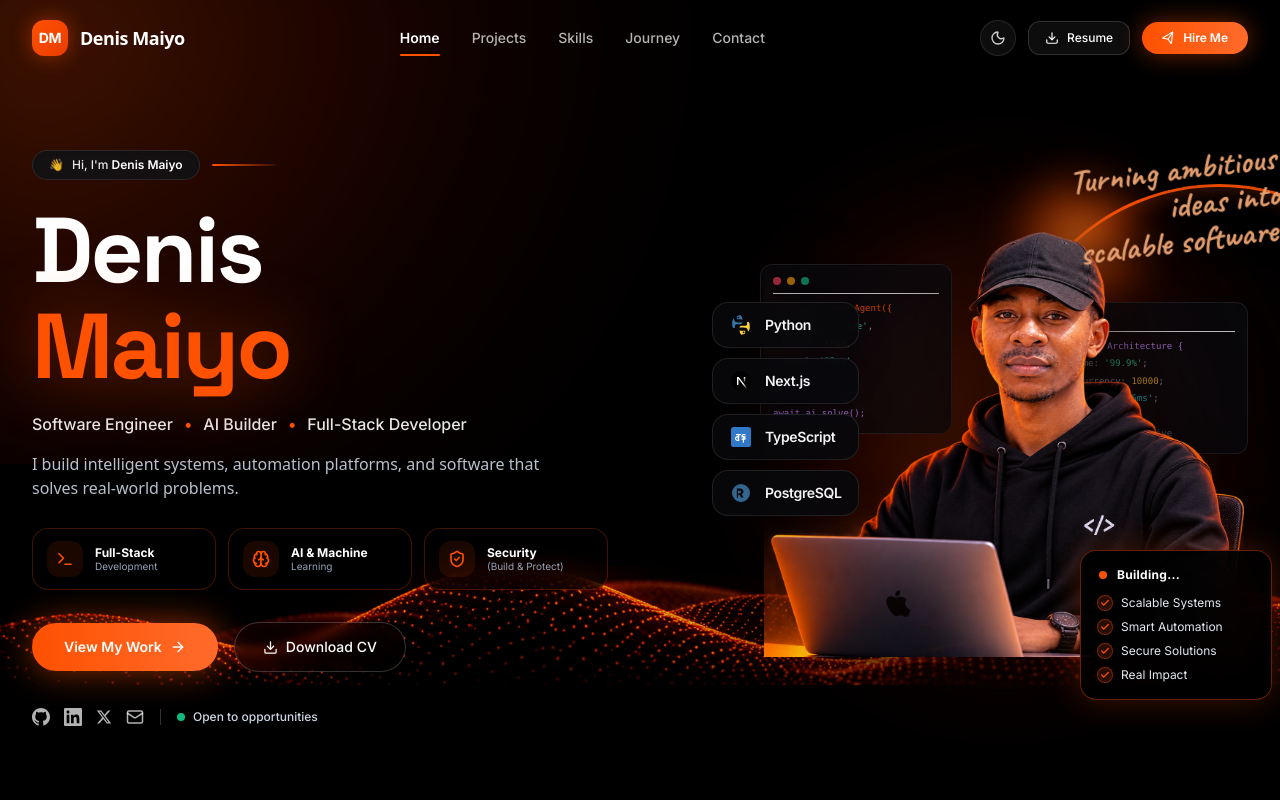
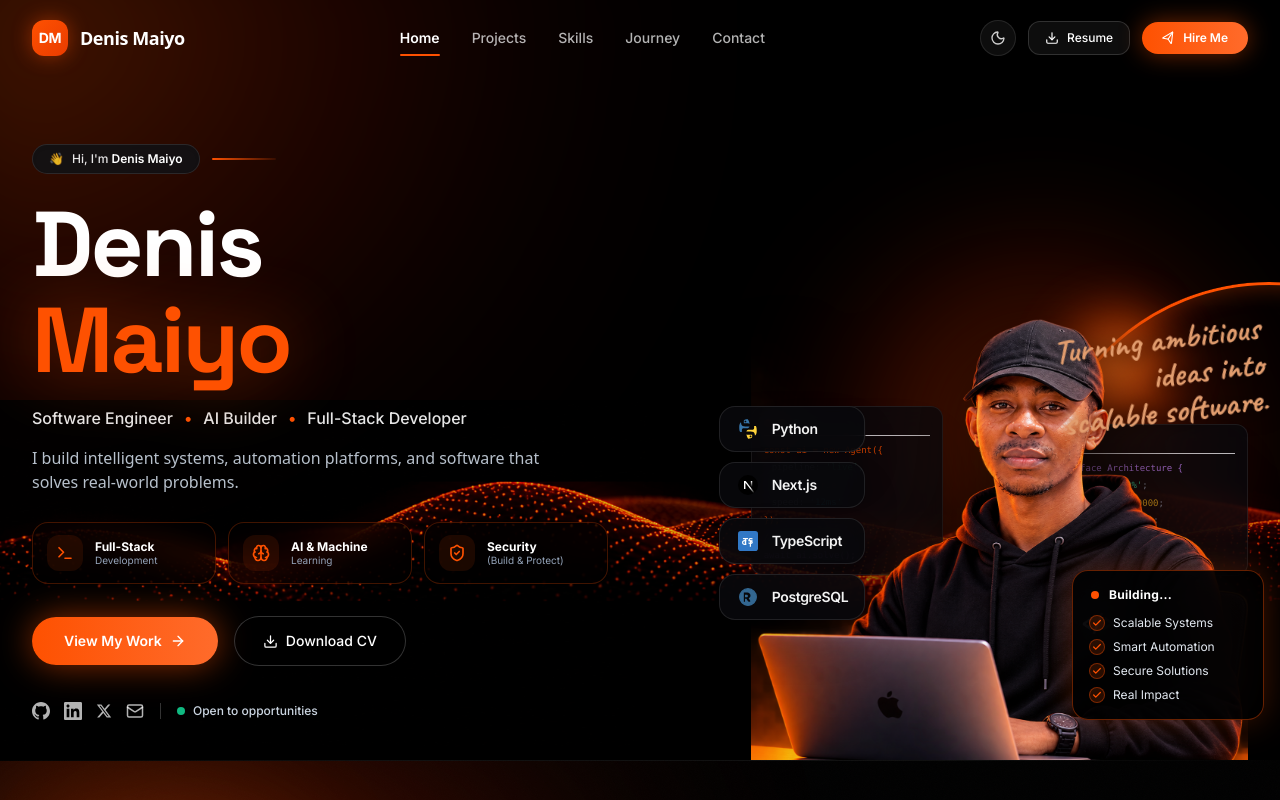
Before and after one commit to MaiyoDenis/personal_website, a Next.js app: page / in a window 1280 px wide. Shown: the top 800 px of the page. Built offline with nearby package versions, Linux system fonts and the light colour scheme.

Commit message:
fix(hero): eliminate bottom space, seat portrait on footer wave, and align glowing ring to head

```diff
--- a/components/hero/Hero.tsx
+++ b/components/hero/Hero.tsx
@@ -6,7 +6,7 @@ import HeroRight from "./HeroRight";
 
 export default function Hero() {
   return (
-    <section className="relative min-h-screen flex items-center overflow-hidden pt-28 pb-20 lg:pt-32 lg:pb-24 bg-black">
+    <section className="relative min-h-[92vh] lg:min-h-[95vh] lg:h-[95vh] flex flex-col justify-end overflow-hidden pt-20 sm:pt-24 lg:pt-20 pb-0 bg-black">
       {/* ── 1. Top-Left Volumetric Radiant Glow ── */}
       <div
         aria-hidden="true"
@@ -29,22 +29,22 @@ export default function Hero() {
           width={2144}
           height={733}
           priority
-          className="w-full h-auto max-h-[260px] sm:max-h-[340px] lg:max-h-[380px] object-cover object-bottom opacity-85 mix-blend-screen"
+          className="w-full h-auto max-h-[220px] sm:max-h-[300px] lg:max-h-[360px] object-cover object-bottom opacity-85 mix-blend-screen"
         />
         {/* Soft bottom edge fade */}
-        <div className="absolute inset-x-0 bottom-0 h-10 bg-gradient-to-t from-black to-transparent" />
+        <div className="absolute inset-x-0 bottom-0 h-6 bg-gradient-to-t from-black to-transparent" />
       </div>
 
       {/* ── 3. Main Hero Two-Column Grid ── */}
-      <div className="relative z-20 mx-auto w-full max-w-7xl px-6 lg:px-8">
-        <div className="grid grid-cols-1 lg:grid-cols-12 gap-12 lg:gap-8 items-center">
+      <div className="relative z-20 mx-auto w-full max-w-7xl px-6 lg:px-8 pb-0">
+        <div className="grid grid-cols-1 lg:grid-cols-12 gap-8 lg:gap-4 items-end">
           {/* Left Column: Greeting, Name, Role, Features, CTAs, Socials (7 cols) */}
-          <div className="lg:col-span-7 flex flex-col justify-center">
+          <div className="lg:col-span-7 flex flex-col justify-end pb-8 sm:pb-12 lg:pb-10">
             <HeroLeft />
           </div>
 
           {/* Right Column: Glowing Ring, Floating Tech Pills, Portrait & Building Card (5 cols) */}
-          <div className="lg:col-span-5 flex items-center justify-center">
+          <div className="lg:col-span-5 flex items-end justify-center self-end">
             <HeroRight />
           </div>
         </div>
--- a/components/hero/HeroRight.tsx
+++ b/components/hero/HeroRight.tsx
@@ -26,39 +26,39 @@ const buildingList = [
 
 export default function HeroRight() {
   return (
-    <div className="relative w-full max-w-[620px] mx-auto flex items-center justify-center min-h-[520px] sm:min-h-[580px] lg:min-h-[620px] select-none">
-      {/* ── 1. Volumetric Flame Ambient Glow ── */}
+    <div className="relative w-full max-w-[500px] sm:max-w-[560px] lg:max-w-[620px] flex items-end justify-center select-none pb-0">
+      {/* ── 1. Volumetric Flame Ambient Glow (Centered behind Denis's head/neck at 58% X) ── */}
       <div
         aria-hidden="true"
-        className="absolute top-1/2 left-1/2 -translate-x-1/2 -translate-y-1/2 w-[420px] sm:w-[520px] h-[420px] sm:h-[520px] rounded-full pointer-events-none z-0"
+        className="absolute top-[30%] left-[58%] -translate-x-1/2 -translate-y-1/2 w-[380px] sm:w-[480px] h-[380px] sm:h-[480px] rounded-full pointer-events-none z-0"
         style={{
           background:
-            "radial-gradient(circle at center, rgba(254, 81, 1, 0.45) 0%, rgba(220, 35, 0, 0.2) 42%, transparent 72%)",
+            "radial-gradient(circle at center, rgba(254, 81, 1, 0.48) 0%, rgba(220, 35, 0, 0.22) 42%, transparent 72%)",
           filter: "blur(60px)",
         }}
       />
 
-      {/* ── 2. Glowing Neon Orange Ring (Behind Head & Shoulders) ── */}
+      {/* ── 2. Glowing Neon Orange Ring (Accurately centered at 58% X, arching over cap) ── */}
       <motion.div
         initial={{ scale: 0.9, opacity: 0 }}
         animate={{ scale: 1, opacity: 1 }}
         transition={{ duration: 0.8, ease: [0.16, 1, 0.3, 1] }}
         aria-hidden="true"
-        className="absolute top-[6%] sm:top-[8%] lg:top-[9%] left-1/2 -translate-x-1/2 w-[310px] sm:w-[390px] lg:w-[430px] h-[310px] sm:h-[390px] lg:h-[430px] rounded-full border-[3.5px] border-[#FE5101] pointer-events-none z-10"
+        className="absolute -top-3 sm:-top-5 lg:-top-6 left-[58%] -translate-x-1/2 w-[330px] sm:w-[410px] lg:w-[460px] h-[330px] sm:h-[410px] lg:h-[460px] rounded-full border-[3.5px] border-[#FE5101] pointer-events-none z-10"
         style={{
           boxShadow:
             "0 0 25px #FE5101, 0 0 50px rgba(254, 81, 1, 0.85), 0 0 90px rgba(254, 81, 1, 0.5), inset 0 0 25px rgba(254, 81, 1, 0.35)",
           maskImage:
-            "linear-gradient(to bottom, rgba(0,0,0,1) 0%, rgba(0,0,0,1) 68%, rgba(0,0,0,0) 90%)",
+            "linear-gradient(to bottom, rgba(0,0,0,1) 0%, rgba(0,0,0,1) 65%, rgba(0,0,0,0) 86%)",
           WebkitMaskImage:
-            "linear-gradient(to bottom, rgba(0,0,0,1) 0%, rgba(0,0,0,1) 68%, rgba(0,0,0,0) 90%)",
+            "linear-gradient(to bottom, rgba(0,0,0,1) 0%, rgba(0,0,0,1) 65%, rgba(0,0,0,0) 86%)",
         }}
       />
 
-      {/* ── 3. Top-Right Intense Neon Flare / Hotspot (Matches 1-2 o'clock burst) ── */}
+      {/* ── 3. Top-Right Intense Neon Flare / Hotspot (Matches 1-2 o'clock burst on ring) ── */}
       <div
         aria-hidden="true"
-        className="absolute top-[6%] sm:top-[7%] right-[16%] sm:right-[18%] lg:right-[20%] w-36 h-36 rounded-full pointer-events-none z-10 opacity-90"
+        className="absolute -top-2 sm:-top-3 right-[8%] sm:right-[10%] lg:right-[12%] w-36 h-36 rounded-full pointer-events-none z-10 opacity-90"
         style={{
           background:
             "radial-gradient(circle at center, rgba(255, 150, 50, 0.95) 0%, rgba(254, 81, 1, 0.7) 35%, rgba(220, 35, 0, 0.2) 60%, transparent 80%)",
@@ -72,7 +72,7 @@ export default function HeroRight() {
         initial={{ opacity: 0, x: -30 }}
         animate={{ opacity: 0.8, x: 0 }}
         transition={{ duration: 0.8, delay: 0.2 }}
-        className="hidden sm:block absolute top-[22%] left-0 -translate-x-4 lg:-translate-x-10 w-48 rounded-xl border border-white/10 bg-[#090a0f]/90 p-3 shadow-2xl backdrop-blur-md z-10 font-mono text-[9px] pointer-events-none"
+        className="hidden sm:block absolute top-[22%] left-0 -translate-x-2 lg:-translate-x-6 w-48 rounded-xl border border-white/10 bg-[#090a0f]/90 p-3 shadow-2xl backdrop-blur-md z-10 font-mono text-[9px] pointer-events-none"
       >
         <div className="flex items-center gap-1.5 pb-2 mb-2 border-b border-white/8">
           <div className="h-2 w-2 rounded-full bg-rose-500/80" />
@@ -95,7 +95,7 @@ export default function HeroRight() {
         initial={{ opacity: 0, x: 30 }}
         animate={{ opacity: 0.8, x: 0 }}
         transition={{ duration: 0.8, delay: 0.25 }}
-        className="hidden sm:block absolute top-[28%] right-0 translate-x-4 lg:translate-x-8 w-52 rounded-xl border border-white/10 bg-[#090a0f]/90 p-3 shadow-2xl backdrop-blur-md z-10 font-mono text-[9px] pointer-events-none"
+        className="hidden sm:block absolute top-[26%] right-0 translate-x-2 lg:translate-x-4 w-52 rounded-xl border border-white/10 bg-[#090a0f]/90 p-3 shadow-2xl backdrop-blur-md z-10 font-mono text-[9px] pointer-events-none"
       >
         <div className="flex items-center gap-1.5 pb-2 mb-2 border-b border-white/8">
           <div className="h-2 w-2 rounded-full bg-rose-500/80" />
@@ -112,12 +112,12 @@ export default function HeroRight() {
         </div>
       </motion.div>
 
-      {/* ── 5. Main Subject: Denis Maiyo Cut-out (profile.png) ── */}
+      {/* ── 5. Main Subject: Denis Maiyo Cut-out (profile.png) resting directly on bottom ── */}
       <motion.div
         initial={{ opacity: 0, y: 30 }}
         animate={{ opacity: 1, y: 0 }}
         transition={{ duration: 0.8, delay: 0.15, ease: [0.16, 1, 0.3, 1] }}
-        className="relative z-20 w-[300px] sm:w-[420px] lg:w-[480px] max-w-full drop-shadow-[0_20px_50px_rgba(0,0,0,0.8)]"
+        className="relative z-20 w-full drop-shadow-[0_20px_50px_rgba(0,0,0,0.8)]"
       >
         <Image
           src="/images/profile.png"
@@ -125,12 +125,12 @@ export default function HeroRight() {
           width={1312}
           height={1199}
           priority
-          className="w-full h-auto object-contain pointer-events-none select-none"
+          className="w-full h-auto object-contain pointer-events-none select-none block"
         />
       </motion.div>
 
       {/* ── 6. Left Stack of Floating Tech Pills ── */}
-      <div className="absolute left-0 top-[28%] -translate-x-2 sm:-translate-x-6 lg:-translate-x-12 z-30 flex flex-col gap-2.5">
+      <div className="absolute left-0 top-[22%] -translate-x-2 sm:-translate-x-4 lg:-translate-x-8 z-30 flex flex-col gap-2.5">
         {techStack.map((tech, i) => (
           <motion.div
             key={tech.name}
@@ -155,7 +155,7 @@ export default function HeroRight() {
         initial={{ opacity: 0, y: -20, rotate: -7 }}
         animate={{ opacity: 1, y: 0, rotate: -7 }}
         transition={{ duration: 0.7, delay: 0.35 }}
-        className="absolute top-4 sm:top-6 right-0 sm:-right-4 lg:-right-8 z-30 pointer-events-none text-right"
+        className="absolute top-2 sm:top-4 right-0 sm:-right-2 lg:-right-4 z-30 pointer-events-none text-right"
       >
         <p className="font-script text-2xl sm:text-3xl lg:text-[34px] font-bold text-[#E29D6E] leading-[1.05] drop-shadow-[0_2px_10px_rgba(0,0,0,0.8)]">
           Turning ambitious<br />
@@ -169,7 +169,7 @@ export default function HeroRight() {
         initial={{ opacity: 0, scale: 0.9, y: 25 }}
         animate={{ opacity: 1, scale: 1, y: 0 }}
         transition={{ duration: 0.6, delay: 0.4 }}
-        className="absolute bottom-6 sm:bottom-12 right-0 sm:-right-4 lg:-right-6 z-30 rounded-2xl border border-[#FE5101]/40 bg-black/85 backdrop-blur-xl p-3.5 sm:p-4 shadow-[0_0_35px_rgba(254,81,1,0.25)] w-44 sm:w-48 text-left"
+        className="absolute bottom-6 sm:bottom-10 right-0 sm:-right-2 lg:-right-4 z-30 rounded-2xl border border-[#FE5101]/40 bg-black/85 backdrop-blur-xl p-3.5 sm:p-4 shadow-[0_0_35px_rgba(254,81,1,0.25)] w-44 sm:w-48 text-left"
       >
         {/* Header with concentric pulse */}
         <div className="flex items-center gap-2 mb-3">
```
